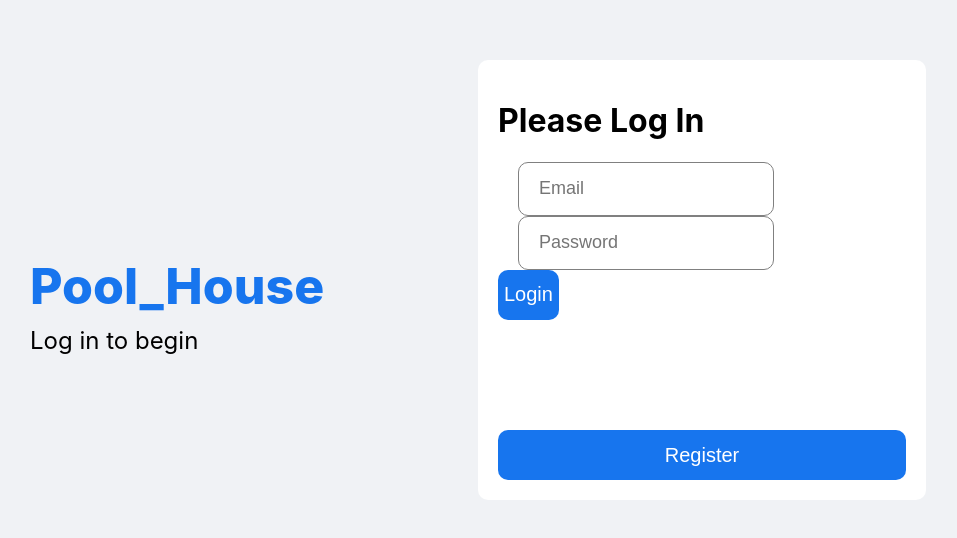
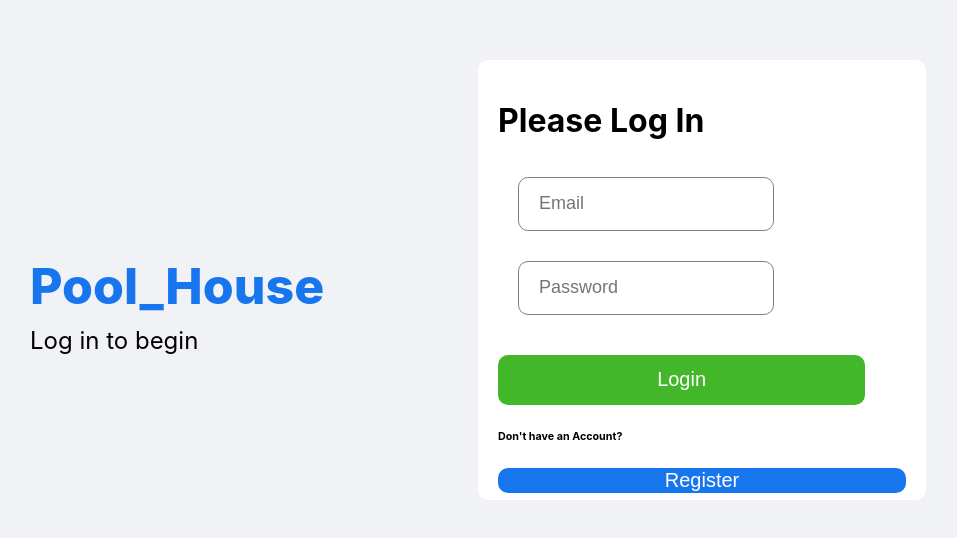
Before and after one commit to VincentLangat033/phase-3-project, a React (Create React App) app: page /login in a window 1280 px wide. Shown: the part 120-658 px from the top of the page, without its empty margins (162-1119 px from the left). Built offline with nearby package versions, Linux system fonts and the light colour scheme; no server answers; the HTML template or start-up script is replaced by a standard one.

Commit message:
this commit will style registration.js

```diff
--- a/src/components/Login.js
+++ b/src/components/Login.js
@@ -44,8 +44,9 @@ const[signup,setsignup]=useState(false)
           placeholder="Password"
           required
         /> <br></br>
-        <button className="loginButtton" >Login</button>
+        <button className="loginRegisterButton" >Login</button>
       </form>
+      <h6>Don't have an Account?</h6>
       <button className="loginButtton" onClick={()=>{setsignup(true)}}>Register</button>
 
     </>
--- a/src/components/css/login.css
+++ b/src/components/css/login.css
@@ -29,7 +29,7 @@
     font-size: 24px;
 }
 .loginBox{
-    height: 300px;
+    height: 400px;
     padding: 20px;
     background-color: white;
     border-radius: 10px;
@@ -38,6 +38,7 @@
     justify-content: space-between;
 }
 .loginInput{
+    margin: 15px;
     height: 50px;
     border-radius: 10px;
     border: 1px solid gray;
@@ -49,7 +50,7 @@
     outline: none;
 }
 .loginButtton{
-    height: 50px;
+    height: 150px;
     border-radius: 10px;
     border: none;
     background-color: #1775ee;
@@ -65,7 +66,8 @@
 
 }
 .loginRegisterButton{
-    width: 90%;
+    margin-top: 25px;
+    width: 60%;
     align-self: center;
     height: 50px;
     border-radius: 10px;
```
Also changed, not shown: src/components/Register.js (+1 -144 lines).
